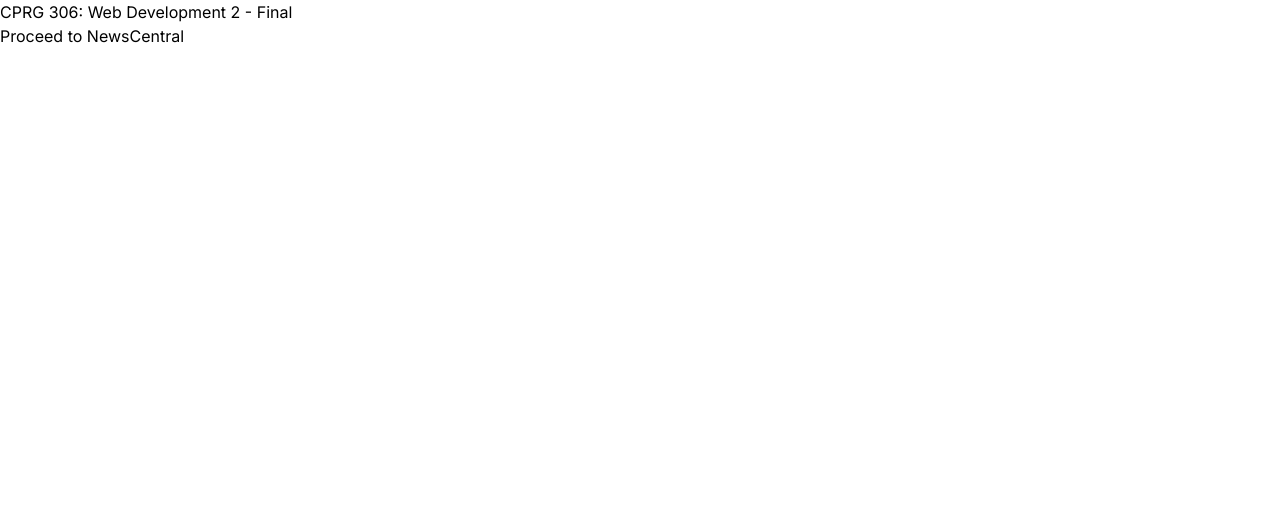
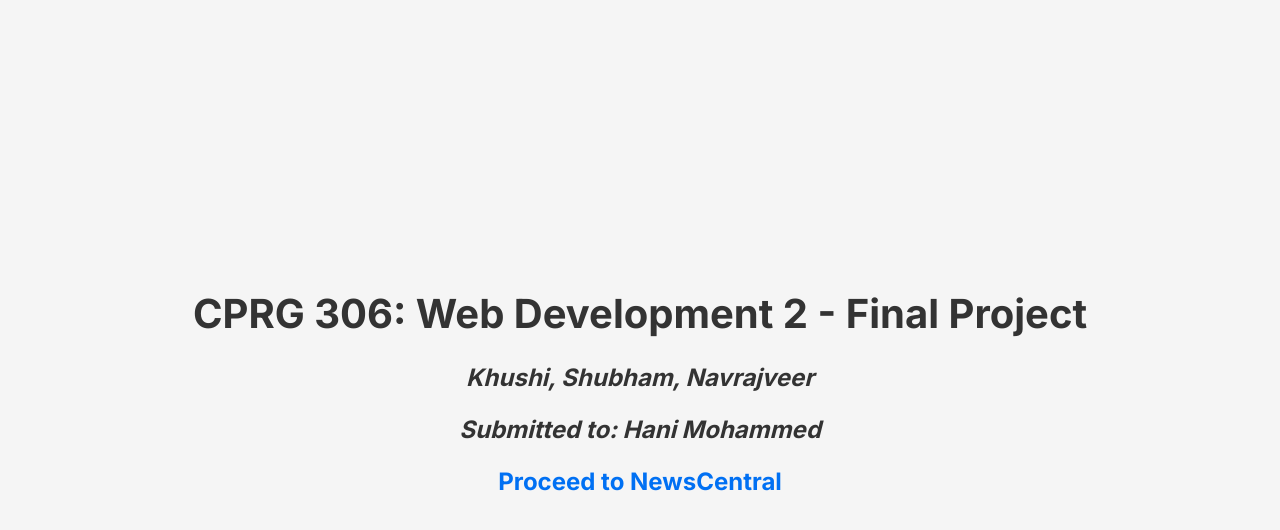
Before and after one commit to shubham704/news-central, a Next.js app: page / in a window 1280 px wide. Shown: the top 530 px of the page. Built offline with nearby package versions, Linux system fonts and the light colour scheme.

Commit message:
final changes

```diff
--- a/app/page.js
+++ b/app/page.js
@@ -2,11 +2,49 @@ import Image from "next/image";
 
 export default function Home() {
   return (
-    <main>
-      <h1>CPRG 306: Web Development 2 - Final </h1>
-      <h2>
-        <a href="./login-page/">Proceed to NewsCentral</a>
+    <main style={styles.main}>
+      <h1 style={styles.title}>CPRG 306: Web Development 2 - Final Project</h1>
+      <h2 style={{ ...styles.subtitle, fontStyle: "italic" }}>
+        Khushi, Shubham, Navrajveer
+      </h2>
+      <h2 style={{ ...styles.subtitle, fontStyle: "italic" }}>
+       Submitted to: Hani Mohammed
+        </h2>
+      <h2 style={styles.subtitle}>
+        <a href="/login-page" style={styles.link}>
+          Proceed to NewsCentral
+        </a>
       </h2>
     </main>
   );
 }
+
+const styles = {
+  main: {
+    display: "flex",
+    flexDirection: "column",
+    alignItems: "center",
+    justifyContent: "center",
+    minHeight: "100vh",
+    backgroundColor: "#f5f5f5",
+    padding: "0 20px",
+    textAlign: "center",
+  },
+  title: {
+    fontSize: "2.5rem",
+    fontWeight: "bold",
+    color: "#333",
+    marginBottom: "1rem",
+  },
+  subtitle: {
+    fontSize: "1.5rem",
+    fontWeight: "bold",
+    marginBottom: "1rem",
+    color: "#333",
+  },
+  link: {
+    color: "#0070f3",
+    textDecoration: "none",
+    fontWeight: "bold",
+  },
+};
```
Also changed, not shown: 1 other file (tests, documents, lock files or other folders).
